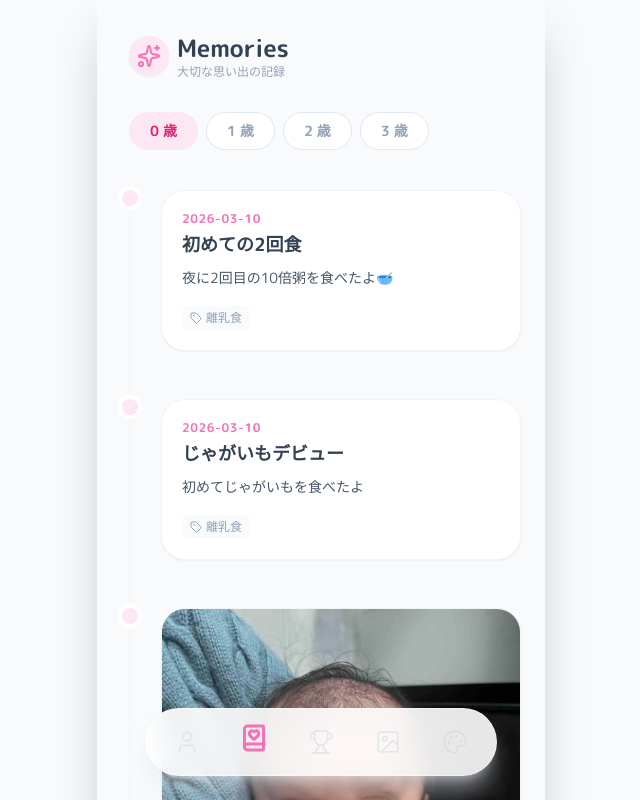
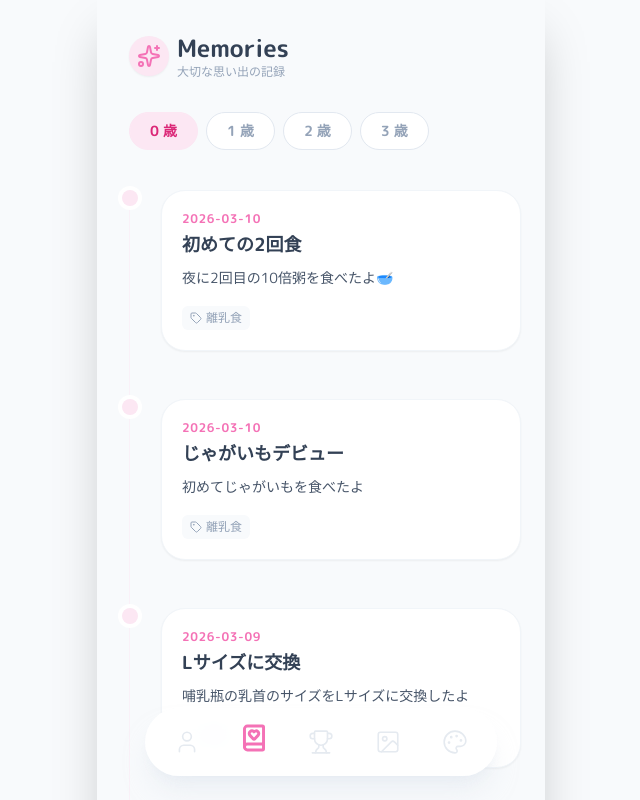
Before and after one commit to ika2kan-fjyu/baby-portfolio-dev, a React (Vite) app: page /memories in a window 1280 px wide. Shown: the top 800 px of the page, without its empty margins (319-959 px from the left). Built offline with nearby package versions, Linux system fonts and the light colour scheme.

Commit message:
思い出を更新

```diff
--- a/src/data/data.js
+++ b/src/data/data.js
@@ -333,6 +333,14 @@ export const memoriesData = [
         image: ""
     },
     {
+        id: 2026030901,
+        date: "2026-03-09",
+        title: "Lサイズに交換",
+        description: "哺乳瓶の乳首のサイズをLサイズに交換したよ",
+        tags: ["授乳"],
+        image: ""
+    },
+    {
         id: 2026030701,
         date: "2026-03-07",
         title: "りんごデビュー",
@@ -355,6 +363,14 @@ export const memoriesData = [
         description: "生まれてから半年が経ったよ。皆既月食だったけど雨で観測できなかった",
         tags: ["記念日"],
         image: "/memories/20260303.jpeg"
+    },
+    {
+        id: 2026030201,
+        date: "2026-03-02",
+        title: "焼肉デビュー",
+        description: "初めて牛角に来たよ",
+        tags: ["お出かけ"],
+        image: "/memories/20260302.jpg"
     },
     {
         id: 2026022201,
```
Also changed, not shown: public/memories/20260302.jpg (added).
